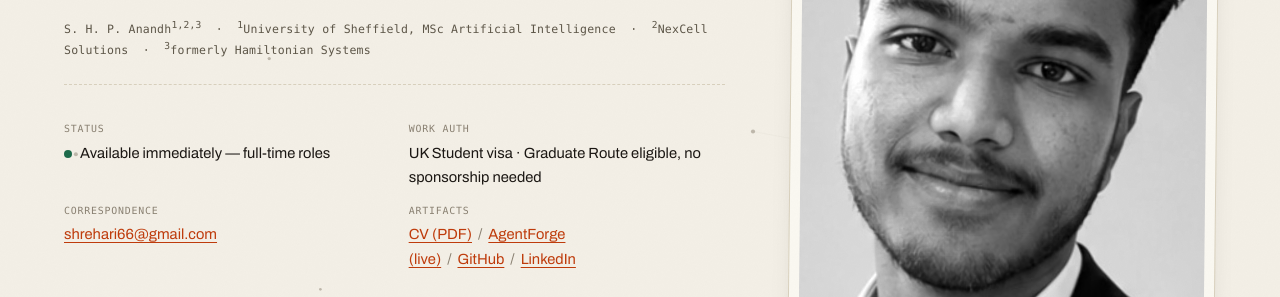
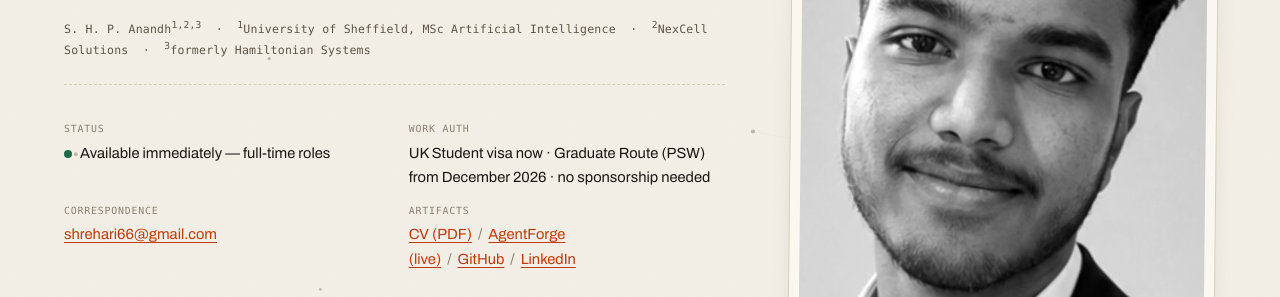
Before and after one commit to ShreHari/ShreHari.github.io, a plain HTML site: page index.html in a window 1280 px wide. Shown: the part 503-800 px from the top of the page. Drawn offline with Linux system fonts and the light colour scheme; a web font is replaced by a local one.

Commit message:
Work authorisation: Graduate Route (PSW) from December 2026
Co-Authored-By: Claude Opus 5.5 <noreply@anthropic.com>

```diff
--- a/index.html
+++ b/index.html
@@ -109,7 +109,7 @@
               </div>
               <div class="meta-item">
                 <span class="meta-key mono">WORK AUTH</span>
-                <span class="meta-val">UK Student visa · Graduate Route eligible, no sponsorship needed</span>
+                <span class="meta-val">UK Student visa now · Graduate Route (PSW) from December 2026 · no sponsorship needed</span>
               </div>
               <div class="meta-item">
                 <span class="meta-key mono">CORRESPONDENCE</span>
```
